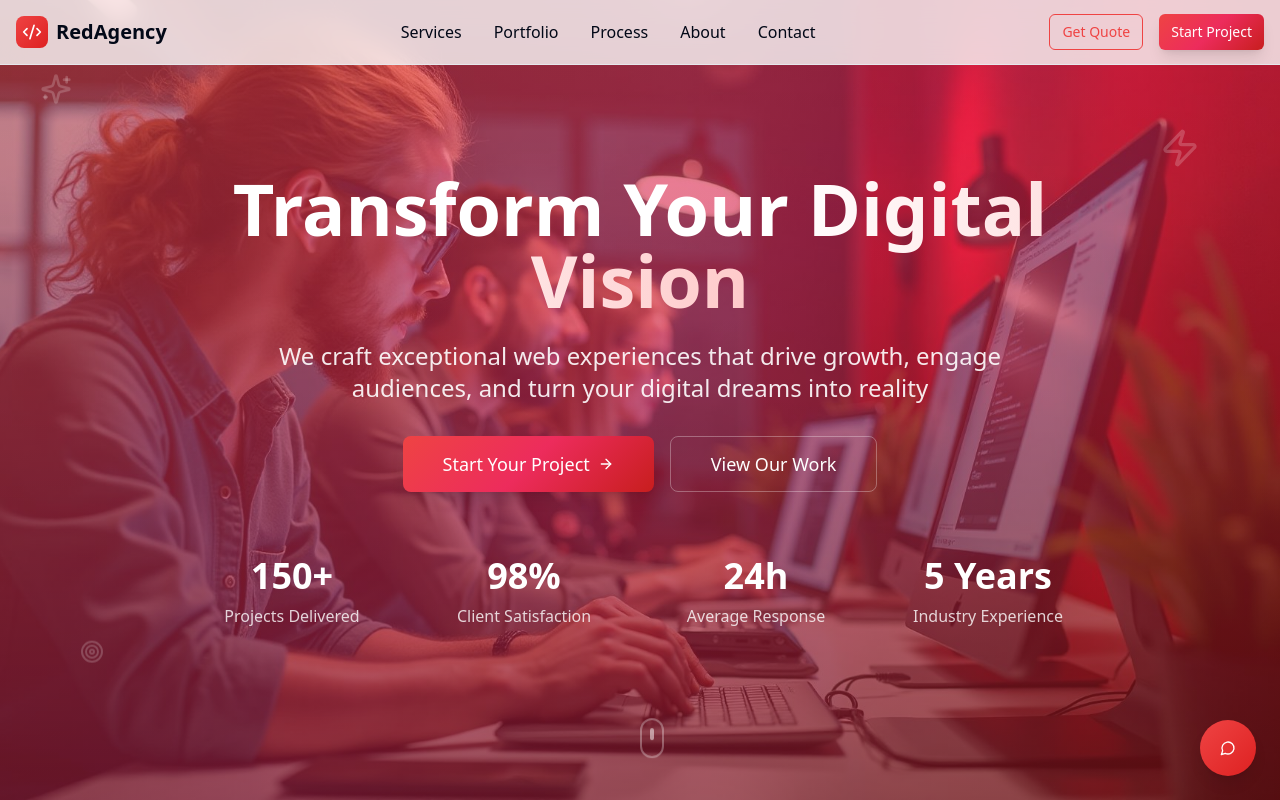
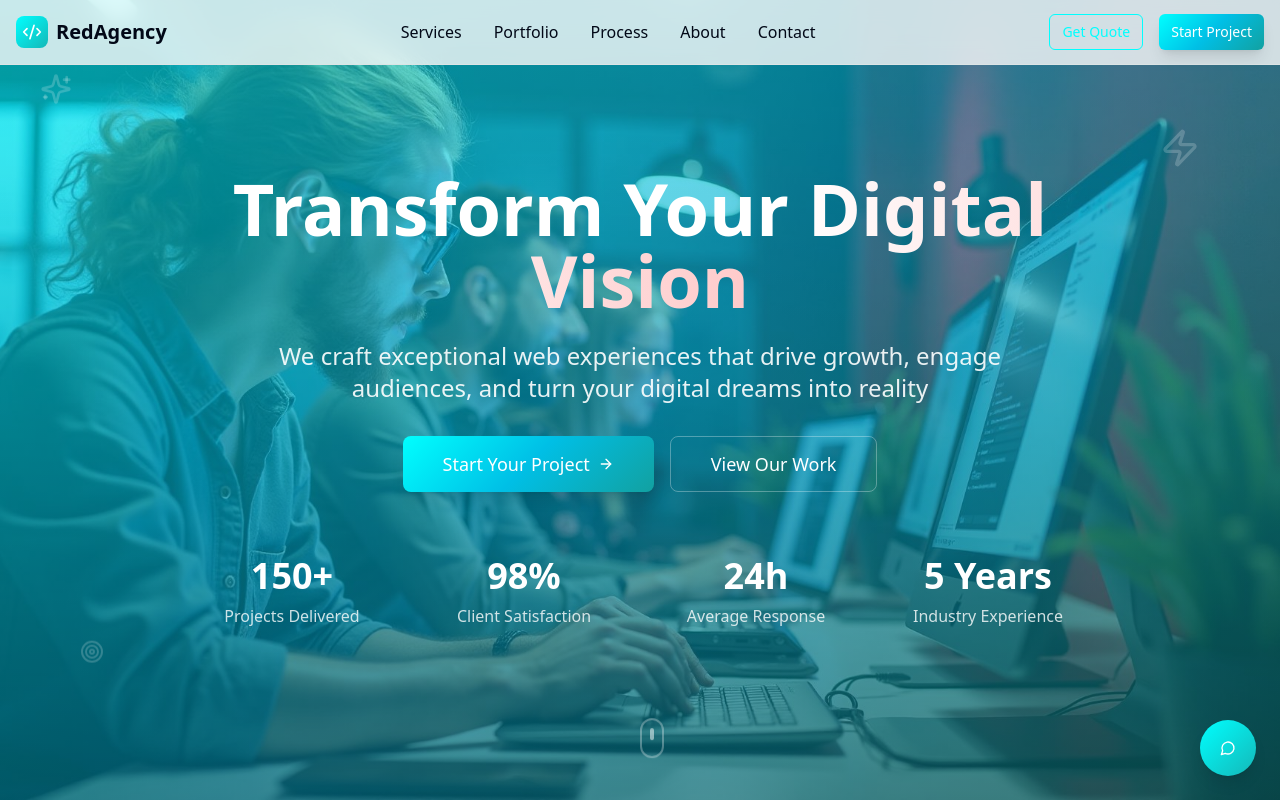
Before and after one commit to Rigwe19/red-quote-flow-26690, a React (Vite) app: page / in a window 1280 px wide. Shown: the top 800 px of the page. Built offline with nearby package versions, Linux system fonts and the light colour scheme.

Commit message:
Update primary and other colors

```diff
--- a/src/index.css
+++ b/src/index.css
@@ -17,43 +17,43 @@ All colors MUST be HSL.
     --popover: 0 0% 100%;
     --popover-foreground: 222.2 84% 4.9%;
 
-    --primary: 0 84% 60%;
-    --primary-foreground: 0 0% 98%;
-    --primary-glow: 0 84% 70%;
+    --primary: 180 100% 50%;
+    --primary-foreground: 222.2 84% 4.9%;
+    --primary-glow: 180 100% 60%;
 
-    --secondary: 210 40% 96.1%;
+    --secondary: 190 60% 90%;
     --secondary-foreground: 222.2 47.4% 11.2%;
 
-    --muted: 220 14.3% 95.9%;
-    --muted-foreground: 220 8.9% 46.1%;
+    --muted: 185 20% 93%;
+    --muted-foreground: 185 10% 46%;
 
-    --accent: 0 84% 60%;
+    --accent: 180 100% 40%;
     --accent-foreground: 0 0% 98%;
 
     --destructive: 0 84.2% 60.2%;
     --destructive-foreground: 210 40% 98%;
 
-    --border: 220 13% 91%;
-    --input: 220 13% 91%;
-    --ring: 0 84% 60%;
+    --border: 185 15% 88%;
+    --input: 185 15% 88%;
+    --ring: 180 100% 50%;
 
-    /* Red-themed gradients */
-    --gradient-primary: linear-gradient(135deg, hsl(0 84% 60%), hsl(0 74% 50%));
-    --gradient-secondary: linear-gradient(135deg, hsl(0 84% 60%), hsl(15 84% 60%));
-    --gradient-hero: linear-gradient(135deg, hsl(0 84% 60%) 0%, hsl(345 84% 55%) 50%, hsl(0 74% 45%) 100%);
+    /* Cyan-themed gradients */
+    --gradient-primary: linear-gradient(135deg, hsl(180 100% 50%), hsl(180 80% 40%));
+    --gradient-secondary: linear-gradient(135deg, hsl(180 100% 50%), hsl(190 100% 50%));
+    --gradient-hero: linear-gradient(135deg, hsl(180 100% 50%) 0%, hsl(190 100% 45%) 50%, hsl(180 80% 35%) 100%);
 
     /* Agency-specific colors */
-    --agency-red: 0 84% 60%;
-    --agency-red-dark: 0 74% 50%;
-    --agency-red-light: 0 84% 70%;
-    --agency-gray: 220 8.9% 46.1%;
-    --agency-gray-light: 220 14.3% 95.9%;
+    --agency-red: 180 100% 50%;
+    --agency-red-dark: 180 80% 40%;
+    --agency-red-light: 180 100% 60%;
+    --agency-gray: 185 10% 46%;
+    --agency-gray-light: 185 20% 93%;
 
     /* Shadows */
     --shadow-soft: 0 1px 3px 0 hsl(0 0% 0% / 0.1), 0 1px 2px -1px hsl(0 0% 0% / 0.1);
     --shadow-medium: 0 4px 6px -1px hsl(0 0% 0% / 0.1), 0 2px 4px -2px hsl(0 0% 0% / 0.1);
     --shadow-large: 0 10px 15px -3px hsl(0 0% 0% / 0.1), 0 4px 6px -4px hsl(0 0% 0% / 0.1);
-    --shadow-red: 0 10px 30px -10px hsl(0 84% 60% / 0.3);
+    --shadow-red: 0 10px 30px -10px hsl(180 100% 50% / 0.3);
 
     /* Animations */
     --transition-smooth: all 0.3s cubic-bezier(0.4, 0, 0.2, 1);
@@ -88,30 +88,30 @@ All colors MUST be HSL.
     --popover: 222.2 84% 4.9%;
     --popover-foreground: 210 40% 98%;
 
-    --primary: 0 84% 65%;
+    --primary: 180 100% 55%;
     --primary-foreground: 222.2 47.4% 11.2%;
-    --primary-glow: 0 84% 75%;
+    --primary-glow: 180 100% 65%;
 
-    --secondary: 217.2 32.6% 17.5%;
+    --secondary: 190 30% 20%;
     --secondary-foreground: 210 40% 98%;
 
-    --muted: 217.2 32.6% 17.5%;
-    --muted-foreground: 215 20.2% 65.1%;
+    --muted: 185 25% 20%;
+    --muted-foreground: 185 15% 65%;
 
-    --accent: 0 84% 65%;
+    --accent: 180 100% 45%;
     --accent-foreground: 222.2 47.4% 11.2%;
 
     --destructive: 0 62.8% 30.6%;
     --destructive-foreground: 210 40% 98%;
 
-    --border: 217.2 32.6% 17.5%;
-    --input: 217.2 32.6% 17.5%;
-    --ring: 0 84% 65%;
+    --border: 185 25% 20%;
+    --input: 185 25% 20%;
+    --ring: 180 100% 55%;
 
     /* Dark mode gradients */
-    --gradient-primary: linear-gradient(135deg, hsl(0 84% 65%), hsl(0 74% 55%));
-    --gradient-secondary: linear-gradient(135deg, hsl(0 84% 65%), hsl(15 84% 65%));
-    --gradient-hero: linear-gradient(135deg, hsl(0 84% 65%) 0%, hsl(345 84% 60%) 50%, hsl(0 74% 50%) 100%);
+    --gradient-primary: linear-gradient(135deg, hsl(180 100% 55%), hsl(180 80% 45%));
+    --gradient-secondary: linear-gradient(135deg, hsl(180 100% 55%), hsl(190 100% 55%));
+    --gradient-hero: linear-gradient(135deg, hsl(180 100% 55%) 0%, hsl(190 100% 50%) 50%, hsl(180 80% 40%) 100%);
     --sidebar-background: 240 5.9% 10%;
     --sidebar-foreground: 240 4.8% 95.9%;
     --sidebar-primary: 224.3 76.3% 48%;
```
